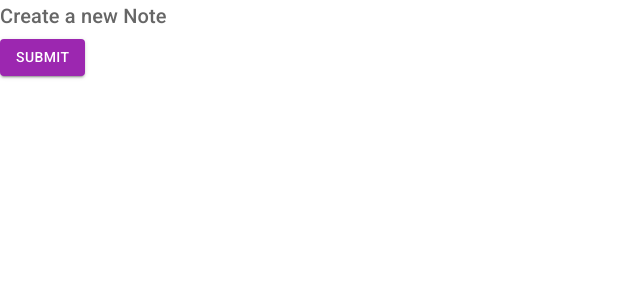
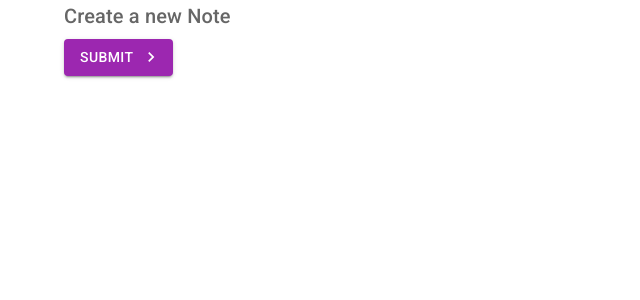
Before and after one commit to MohammadHarish52/Material-ui-learning, a React (Create React App) app: page / in a window 1280 px wide. Shown: the top 300 px of the page, without its empty margins (0-640 px from the left). Built offline with nearby package versions, Linux system fonts and the light colour scheme.

Commit message:
icons done

```diff
--- a/package.json
+++ b/package.json
@@ -5,6 +5,8 @@
   "dependencies": {
     "@emotion/react": "^11.11.4",
     "@emotion/styled": "^11.11.0",
+    "@material-ui/icons": "^4.11.3",
+    "@mui/icons-material": "^5.15.11",
     "@mui/material": "^5.15.11",
     "@testing-library/jest-dom": "^5.11.9",
     "@testing-library/react": "^11.2.5",
--- a/src/pages/Notes.js
+++ b/src/pages/Notes.js
@@ -1,9 +1,12 @@
 import React from "react";
-import { Button, ButtonGroup, Typography } from "@mui/material";
+import { Button, Container, Typography } from "@mui/material";
+// import AcUnitIcon from "@mui/icons-material/AcUnit";
+// import SendIcon from "@mui/icons-material/Send";
+import KeyboardArrowRightIcon from "@mui/icons-material/KeyboardArrowRight";
 
 export default function Notes() {
   return (
-    <div>
+    <Container>
       <Typography
         variant="h6"
         component="h2"
@@ -18,14 +21,19 @@ export default function Notes() {
         type="submit"
         color="secondary"
         onClick={(e) => alert("Note created")}
+        // startIcon={<SendIcon />}
+        endIcon={<KeyboardArrowRightIcon />}
       >
         Submit
       </Button>
-      {/* <ButtonGroup color="secondary">
-        <Button>Save Draft</Button>
-        <Button>Review</Button>
-        <Button>Watch Later</Button>
-      </ButtonGroup> */}
-    </div>
+      {/* icons
+      <br />
+      <AcUnitIcon />
+      <AcUnitIcon color="secondary" fontSize="large" />
+      <AcUnitIcon color="secondary" fontSize="small" />
+      <AcUnitIcon color="action" fontSize="small" />
+      <AcUnitIcon color="error" fontSize="small" />
+      <AcUnitIcon color="disabled" fontSize="large" /> */}
+    </Container>
   );
 }
```
Also changed, not shown: 1 other file (tests, documents, lock files or other folders).
